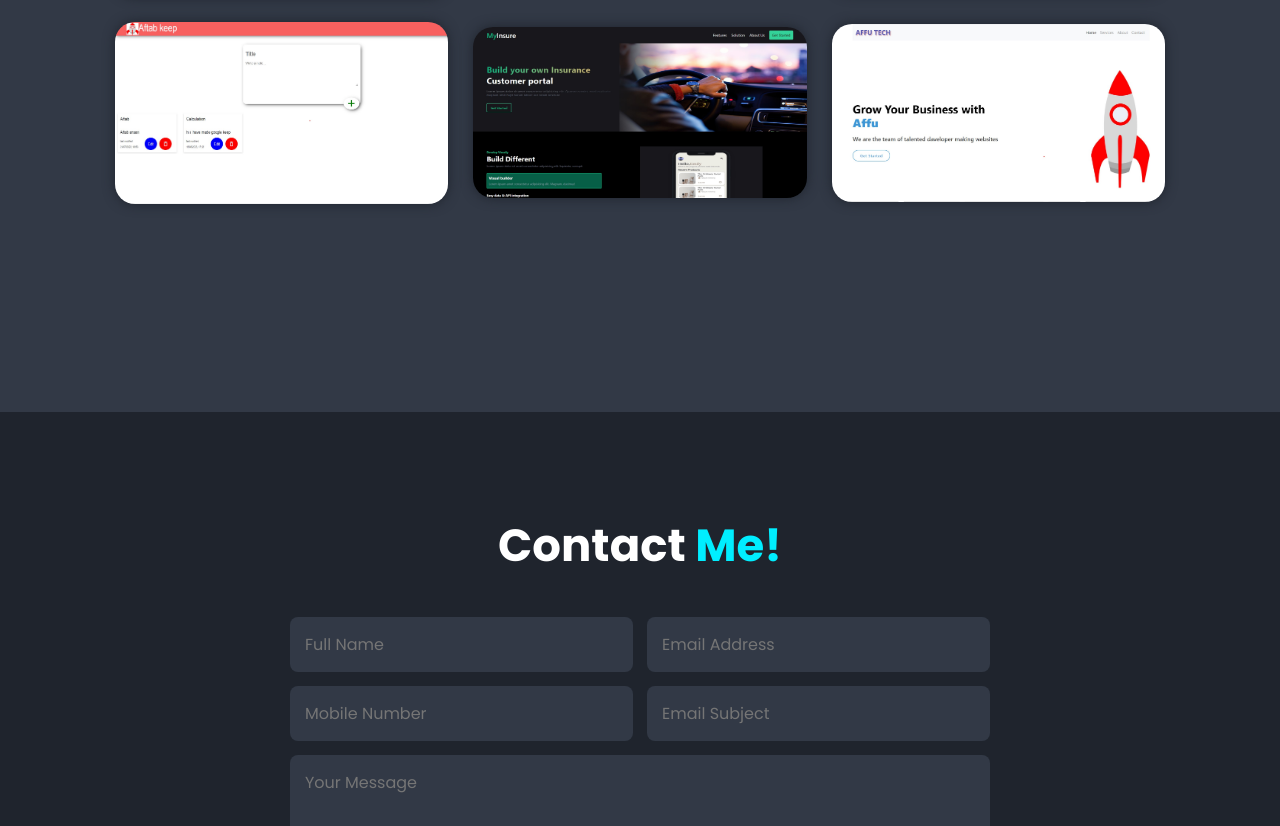
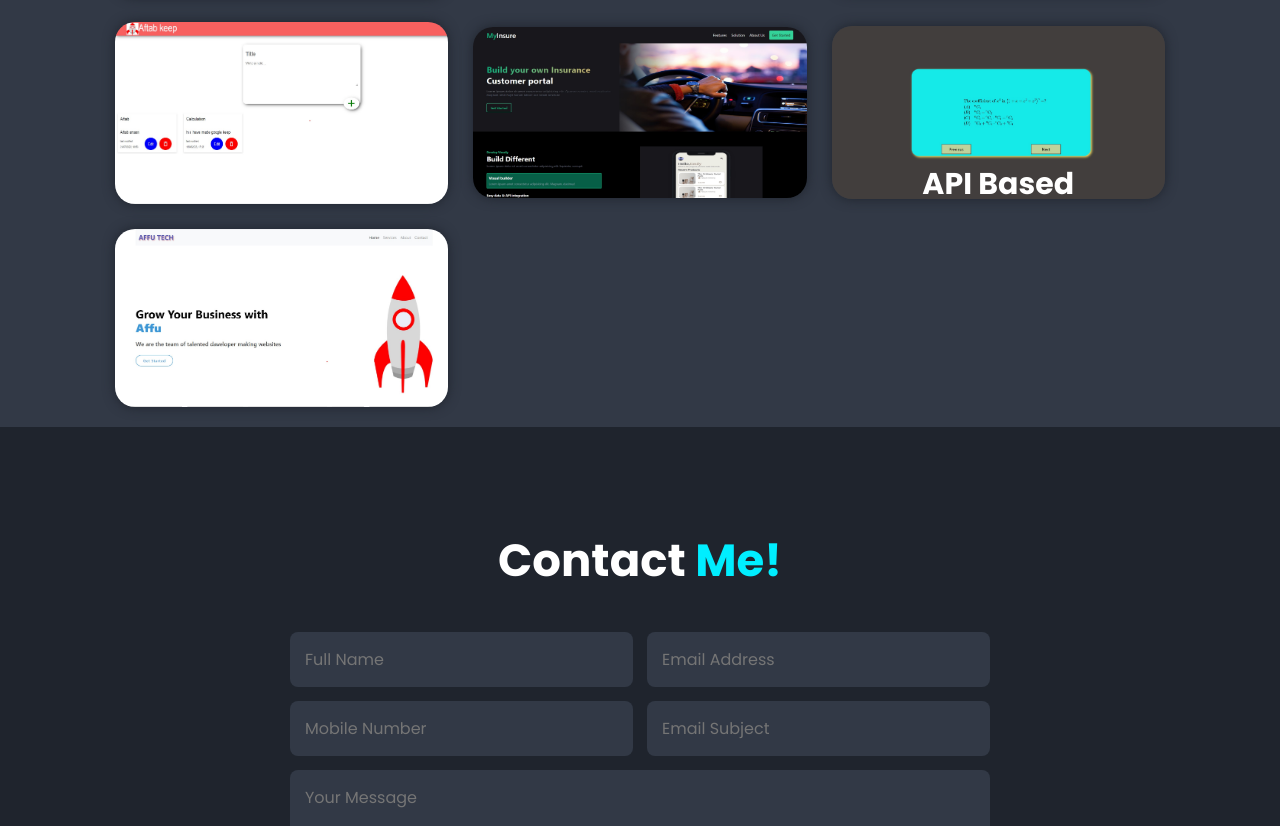
Before and after one commit to Aftabansari1/portfolio.github.io, a plain HTML site: page index.html in a window 1280 px wide. Shown: the part 3588-4414 px from the top of the page. Drawn offline with nearby package versions, Linux system fonts and the light colour scheme.

Commit message:
Update index.html
uncomment changes

```diff
--- a/index.html
+++ b/index.html
@@ -197,14 +197,14 @@
                     <a href="https://github.com/Aftabansari1/tailwindcss.github.io"><i class="bx bx-link-external"></i></a>
                 </div>
             </div>
-<!--             <div class="portfolio-box">
+            <div class="portfolio-box">
                 <img src="images/portfolio5.jpg" alt="">
                 <div class="portfolio-layer">
                     <h4>API Based Project</h4>
                     <p>This projects helps to fetch the mathematics questions from API and we can move next question and previous question also</p>
                     <a href="https://github.com/Aftabansari1/nioclasTask_Aftab"><i class="bx bx-link-external"></i></a>
                 </div>
-            </div> -->
+            </div>
             <div class="portfolio-box">
                 <img src="images/portfolio6.jpg" alt="">
                 <div class="portfolio-layer">
```
